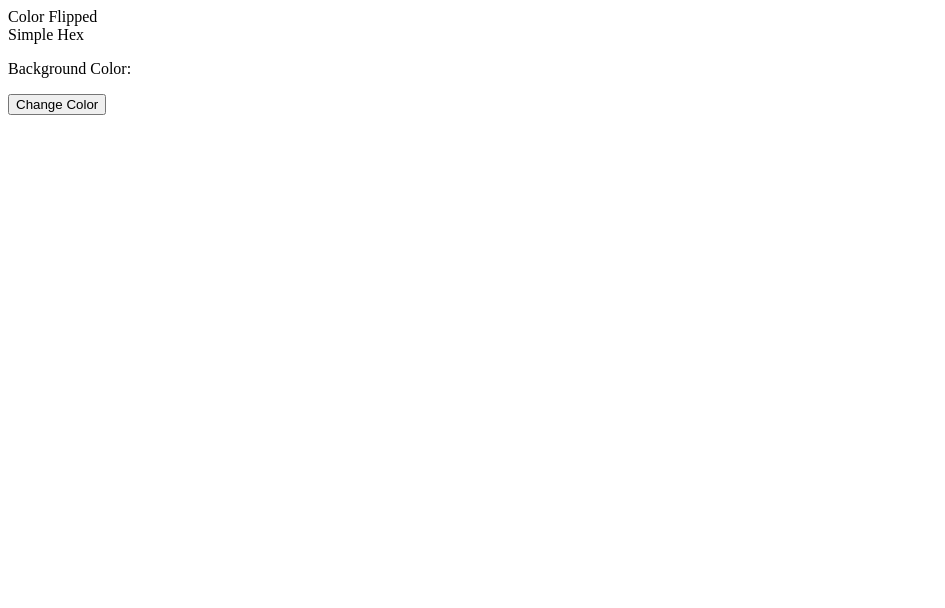
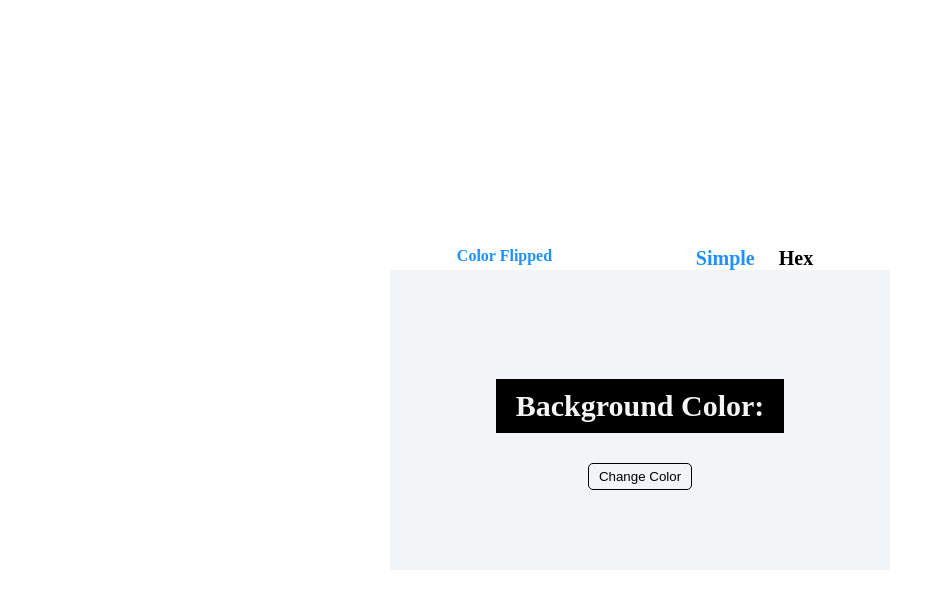
Before and after one commit to MillanaCh/15-december-practice, a plain HTML site: page index.html in a window 1280 px wide. Shown: the whole page, without its empty margins (0-945 px from the left). Drawn offline with Linux system fonts and the light colour scheme.

Commit message:
styles added

```diff
--- a/index.html
+++ b/index.html
@@ -4,6 +4,7 @@
     <meta charset="UTF-8">
     <meta http-equiv="X-UA-Compatible" content="IE=edge">
     <meta name="viewport" content="width=device-width, initial-scale=1.0">
+    <link rel="stylesheet" href="style.css">
     <title>Background Color</title>
 </head>
 <body>
@@ -11,14 +12,16 @@
         <header>
             <a class="name">Color Flipped</a>
             <div>
-                <a id = "simple" class="active">Simple</a>
-                <a id = "hex">Hex</a>
+                <a id = "simple" class="active colorControl">Simple</a>
+                <a id = "hex" class="colorControl">Hex</a>
             </div>
         </header>
         <main>
-            <p>Background Color: <span #F1f5f8></span></p>
-            <button>Change Color</button>
+            <p>Background Color:
+                 <span #F1f5f8></span></p>
+            <button id="changeColorBtn">Change Color</button>
         </main>
     </div>
+    <script src="script.js"></script>
 </body>
 </html>
--- a/style.css
+++ b/style.css
@@ -0,0 +1,58 @@
+.container{
+    height: 100vh;
+    display: flex;
+    align-items: center;
+    justify-content:center;
+    flex-direction: column;
+  }
+  main{
+    background-color: #F1f5f8;
+    display: flex;
+    justify-content: center;
+    align-items: center;
+    flex-direction: column;
+    width:500px;
+    height:300px
+
+  }
+  #changeColorBtn{
+    border: 1px solid black;
+    border-radius: 5px;
+    background-color: transparent;
+    padding: 5px 10px;
+  }
+
+  #changeColorBtn:hover{
+    color: white;
+    background-color: black;
+    cursor: pointer;
+    font-size: 15px;
+  }
+  p{
+    background-color: black;
+    color: whitesmoke;
+    padding: 10px 20px;
+    font-size: 30px;
+    font-weight: bold;
+  }
+  header{
+    display: flex;
+    justify-content: space-around;
+    width: 500px;
+  }
+  .colorControl{
+    margin: 0px 10px;
+    font-weight: bold;
+    font-size: 20px;
+  }
+  .colorControl:hover{
+    color: #1E90FF;
+    cursor: pointer;
+  }
+  .name{
+    color: #1E90FF;
+    font-weight: bold;
+  }
+  .active{
+    color: #1E90FF;
+  }
```
